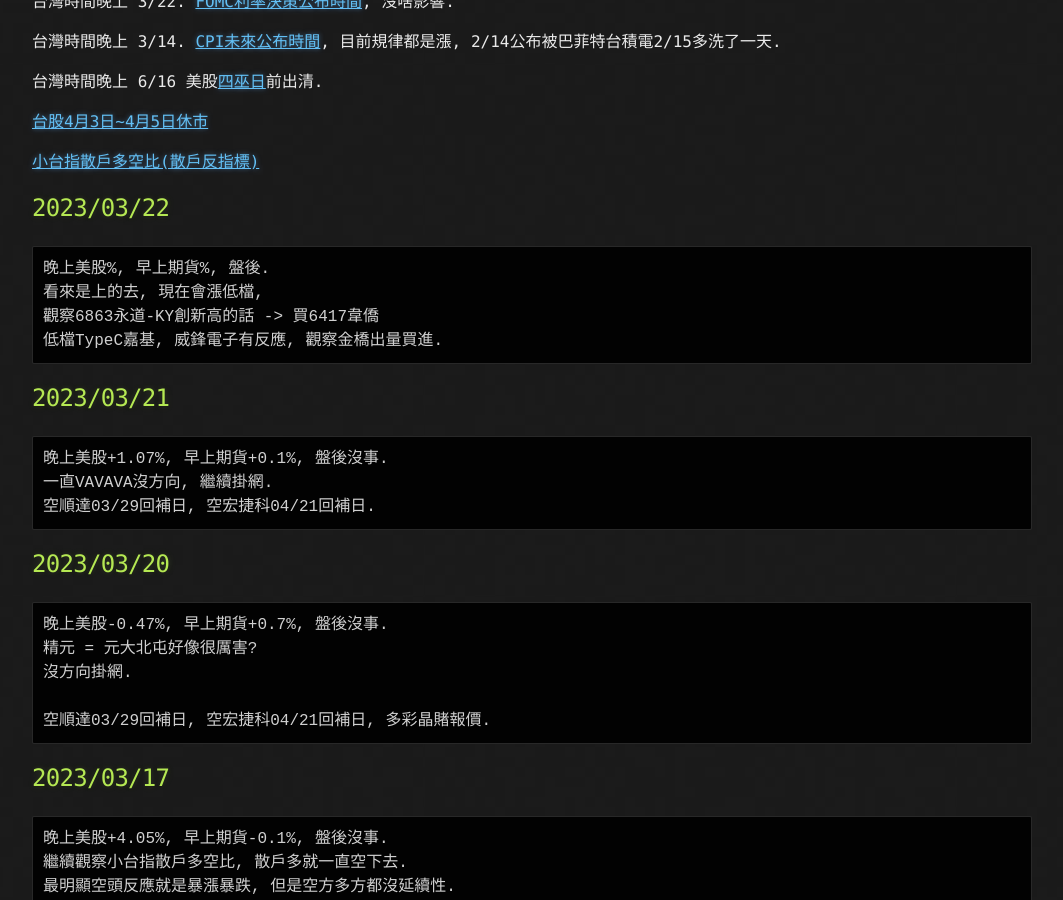
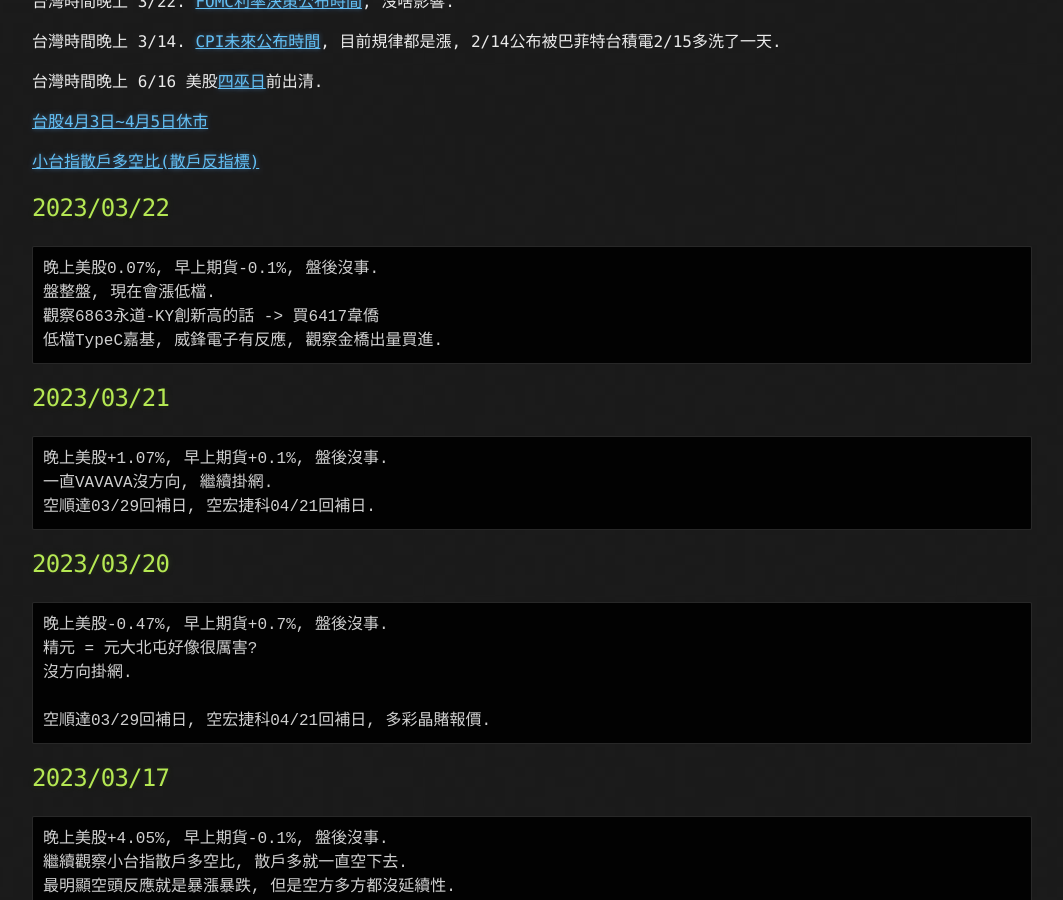
Before and after one commit to lepg5487/Stock_God, a Jekyll site: the page built from index.md, in a window 1280 px wide and 900 px high, scrolled down 468 px. Shown: the whole window, without its empty margins (108-1171 px from the left). Built offline with Jekyll 4.4.1, drawn with Linux system fonts in a browser that asks for light colours; our own code applies the rules of GitHub Pages for plain Markdown files.

Commit message:
Update index.md

````diff
--- a/index.md
+++ b/index.md
@@ -24,8 +24,8 @@ layout: testlayouts
 
 ## 2023/03/22
 ```
-晚上美股%, 早上期貨%, 盤後.
-看來是上的去, 現在會漲低檔,
+晚上美股0.07%, 早上期貨-0.1%, 盤後沒事.
+盤整盤, 現在會漲低檔.
 觀察6863永道-KY創新高的話 -> 買6417韋僑
 低檔TypeC嘉基, 威鋒電子有反應, 觀察金橋出量買進.
 ```
````
